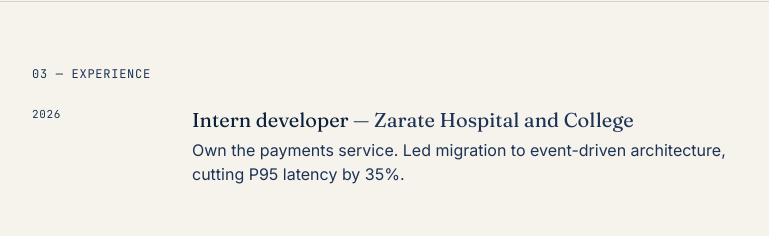
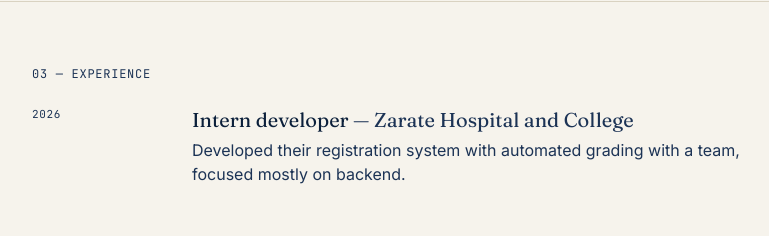
Before and after one commit to todlichriese-arch/portfolio-Vince, a Next.js app in the folder portfolio/: page / in a window 1280 px wide. Shown: the part 2320-2556 px from the top of the page, without its empty margins (180-949 px from the left). Built offline with nearby package versions, Linux system fonts and the light colour scheme.

Commit message:
Update internship details in page.tsx

```diff
--- a/portfolio/app/page.tsx
+++ b/portfolio/app/page.tsx
@@ -63,7 +63,7 @@ const CONTENT = {
       period: "2026",
       role: "Intern developer",
       org: "Zarate Hospital and College",
-      detail: "Own the payments service. Led migration to event-driven architecture, cutting P95 latency by 35%.",
+      detail: "Developed their registration system with automated grading with a team, focused mostly on backend.",
     },
   ],
 };
```
